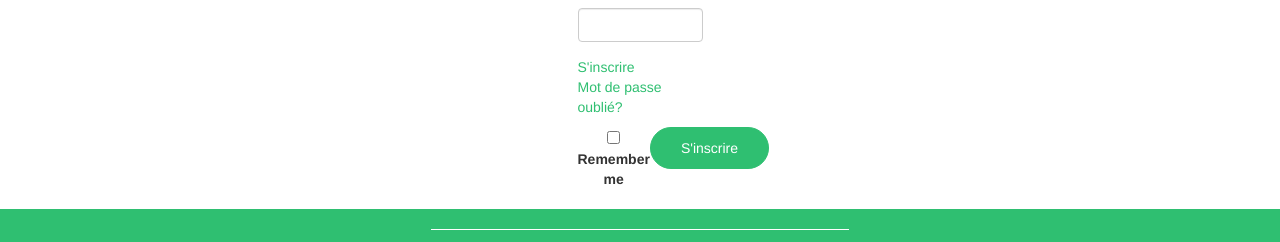
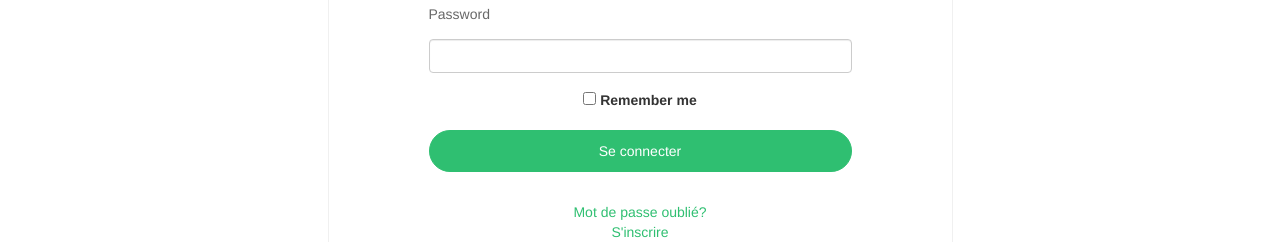
Before and after one commit to ElisaRegnier/ma-ferme-ephemere, a Rails app: page /users/sign_in in a window 1280 px wide. Shown: the part 211-453 px from the top of the page. Run offline with Rails 7, Linux system fonts and the light colour scheme; style sheets or scripts are compiled from the project's sources; some libraries are stand-ins or nearby versions.

Commit message:
form almost done I hope

```diff
--- a/app/assets/stylesheets/pages/_devise.scss
+++ b/app/assets/stylesheets/pages/_devise.scss
@@ -1,6 +1,11 @@
-.container-padded {
-  padding-left: 500px;
-  padding-right: 500px;
+// .container-padded {
+//   padding: 50px 500px;
+// }
+
+.form-content {
+  padding: 30px 100px;
+  border: 1px solid $light-gray;
+  margin-bottom: 30px;
 }
 
 .form-inputs {
@@ -13,9 +18,14 @@
   }
 }
 
-.rem-et-log-in {
-  padding-top: 10px;
+.connect-field {
   display: flex;
+  flex-direction: column;
   text-align: center;
-  justify-content: space-between;
 }
+
+.links {
+  padding-top: 30px;
+  text-align: center;
+  justify-content: space-around;
+}
--- a/app/views/devise/sessions/new.html.erb
+++ b/app/views/devise/sessions/new.html.erb
@@ -2,18 +2,17 @@
   <div class="container-padded">
     <div class="row">
       <div class="col-xs-12 col-sm-6 col-sm-offset-3">
-        <div class="form-inputs" >
-          <%= f.input :email, required: false, autofocus: true %>
-          <%= f.input :password, required: false %>
-
-        </div>
-        <%= render "devise/shared/links" %>
-        <div class="rem-et-log-in">
-          <div class="remember-me">
+        <div class="form-content">
+          <div class="form-inputs" >
+            <%= f.input :email, required: false, autofocus: true %>
+            <%= f.input :password, required: false %>
+          </div>
+          <div class="connect-field">
             <%= f.input :remember_me, as: :boolean if devise_mapping.rememberable? %>
+            <%= f.button :submit, "Se connecter", class: "button-very-green" %>
           </div>
-          <div class="form-actions">
-            <%= f.button :submit, "S'inscrire", class: "button-very-green" %>
+          <div class="links">
+            <%= render "devise/shared/links" %>
           </div>
         </div>
       </div>
--- a/app/views/devise/shared/_links.html.erb
+++ b/app/views/devise/shared/_links.html.erb
@@ -2,12 +2,12 @@
   <%= link_to "Log in", new_session_path(resource_name) %><br />
 <% end -%>
 
+<%- if devise_mapping.recoverable? && controller_name != 'passwords' && controller_name != 'registrations' %>
+  <%= link_to "Mot de passe oublié?", new_password_path(resource_name) %><br />
+<% end -%>
+
 <%- if devise_mapping.registerable? && controller_name != 'registrations' %>
   <%= link_to "S'inscrire", new_registration_path(resource_name) %><br />
-<% end -%>
-
-<%- if devise_mapping.recoverable? && controller_name != 'passwords' && controller_name != 'registrations' %>
-  <%= link_to "Mot de passe oublié?", new_password_path(resource_name) %><br />
 <% end -%>
 
 <%- if devise_mapping.confirmable? && controller_name != 'confirmations' %>
```
